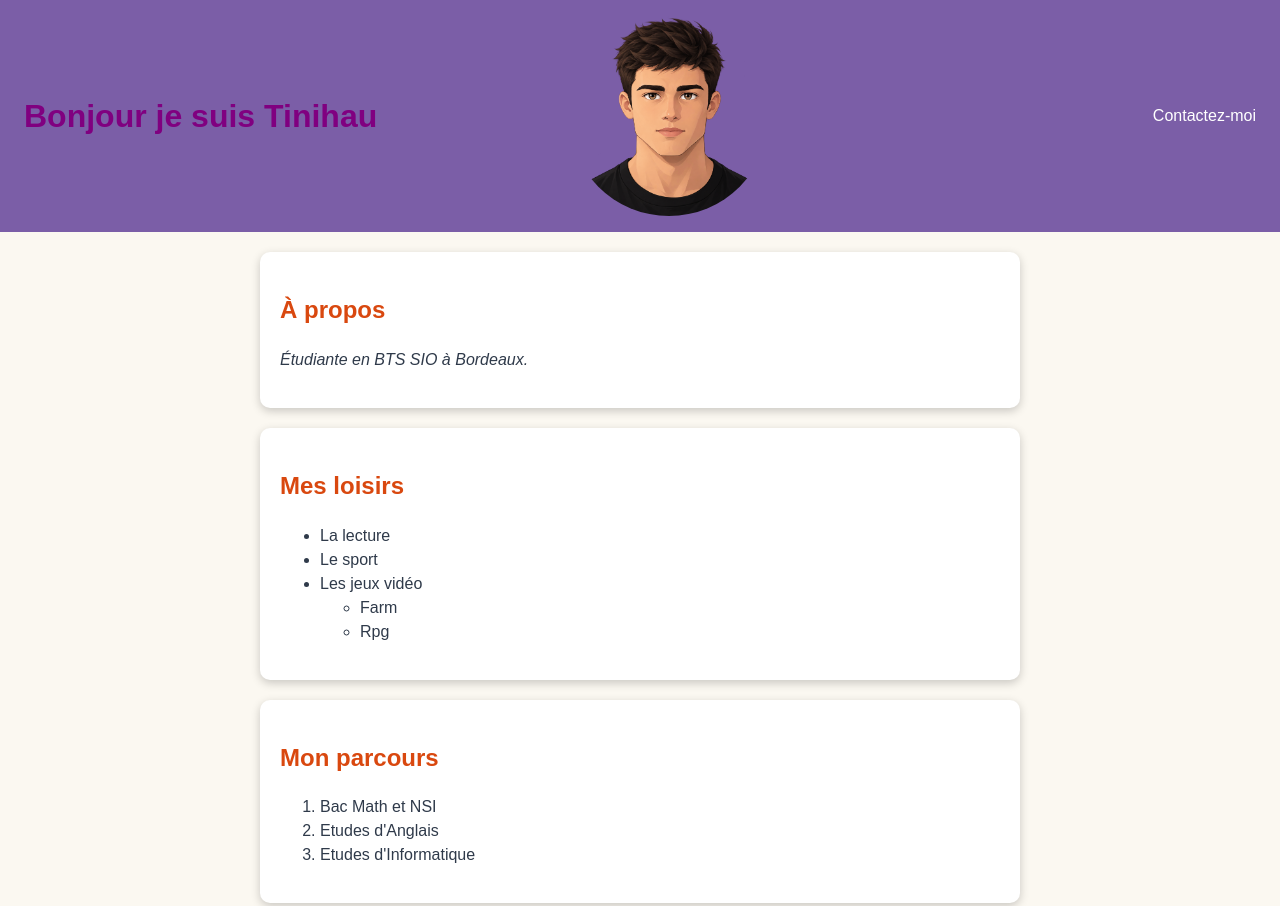
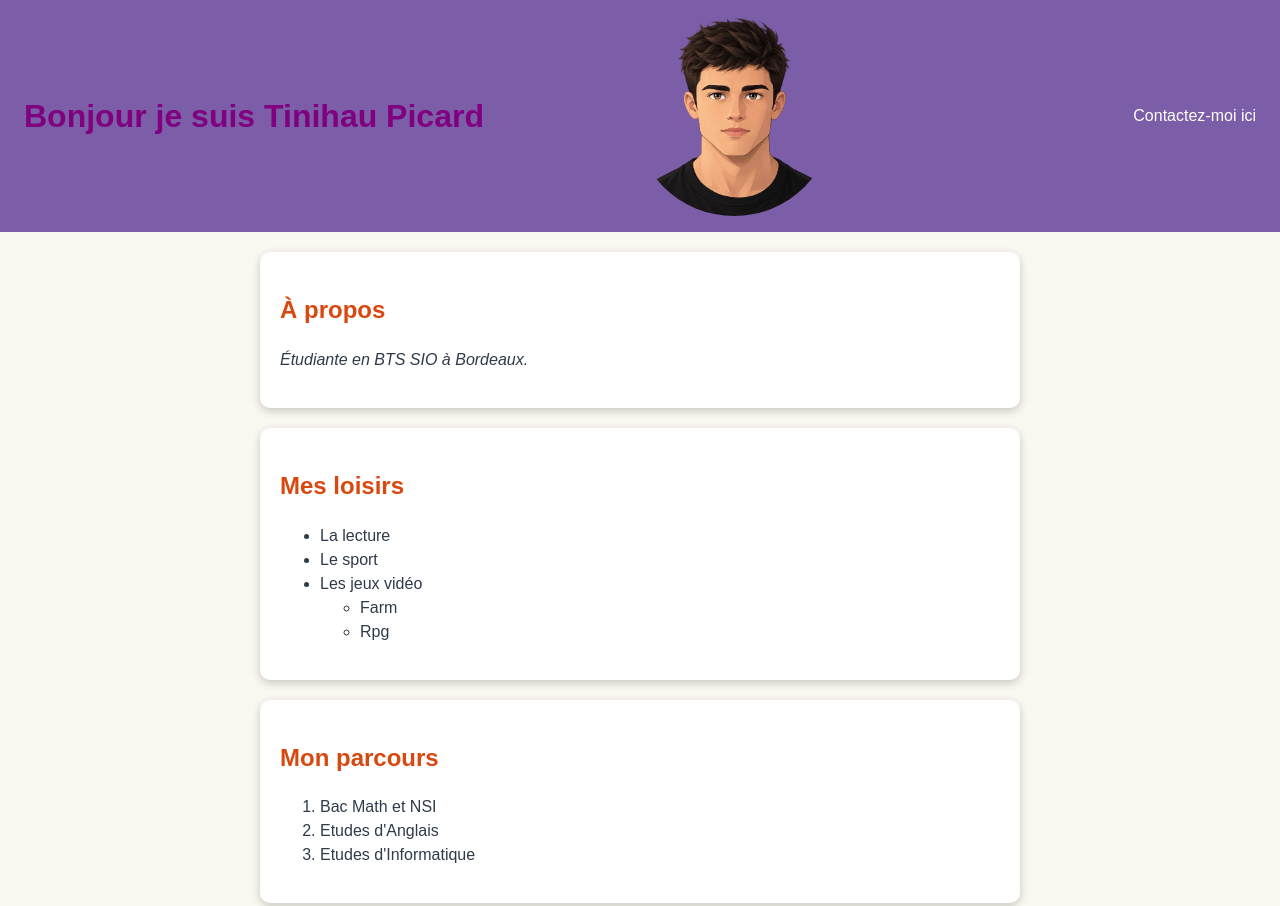
Before and after one commit to nathtauri/portfolio, a plain HTML site: page mon-sites/index.html in a window 1280 px wide. Shown: the top 906 px of the page. Drawn offline with Linux system fonts and the light colour scheme; files that its build step writes are made by us from their sources; files whose address does not match are found by name.

Commit message:
Mon deuxième commit

```diff
--- a/mon-sites/index.html
+++ b/mon-sites/index.html
@@ -6,14 +6,14 @@
     <link rel="stylesheet" href="style.css">
     <script src="script.js" defer></script>
     <!--4eme essaie-->
-    <title>Profil de Tinihau</title>
+    <title>Profil de Tinihau Picard</title>
 </head>
 <body>
     <header>
-        <h1>Bonjour je suis Tinihau</h1>
+        <h1>Bonjour je suis Tinihau Picard</h1>
         <img src="../images/Avatar.png" alt="Photo de Tinihau" width="200"><br>
         <nav>
-        <a href="contact.html">Contactez-moi</a>
+        <a href="contact.html">Contactez-moi ici</a>
         </nav>
     </header>
     <main>
```
